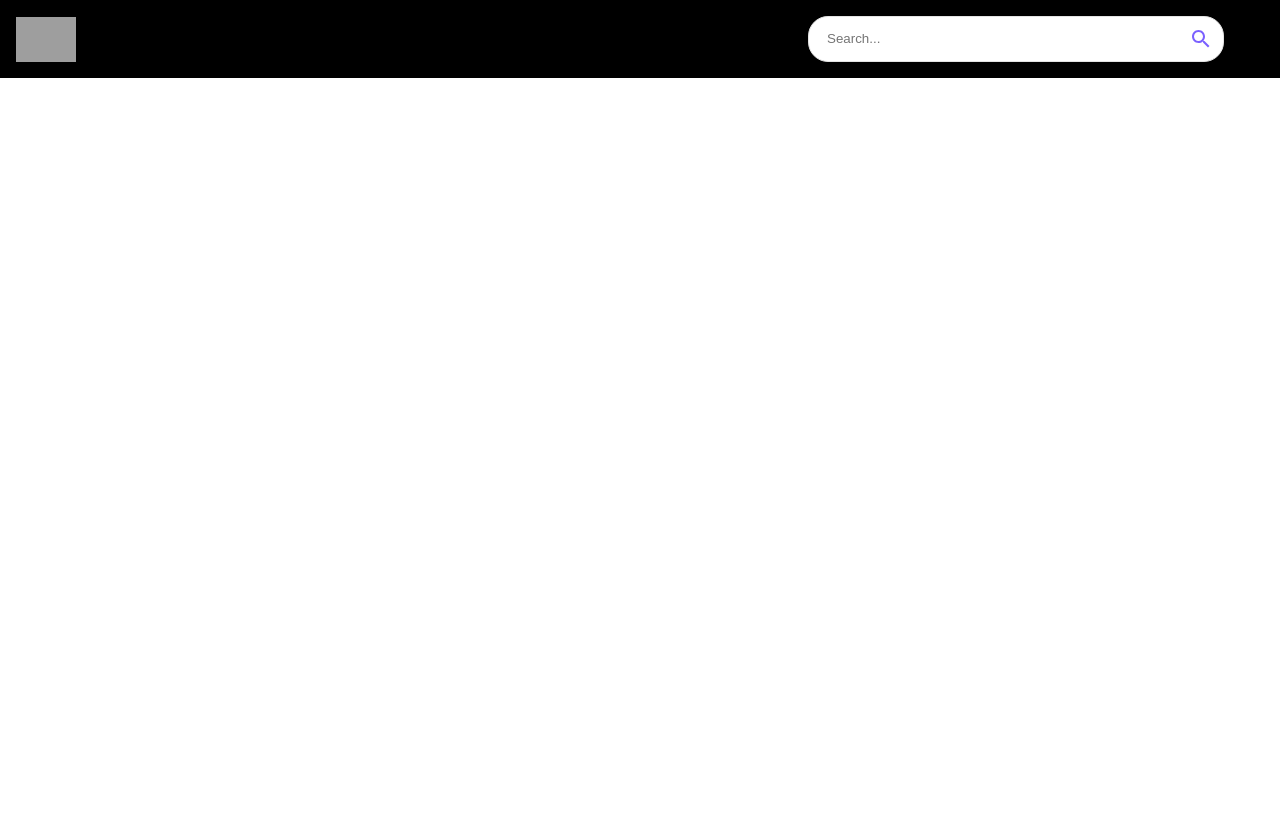
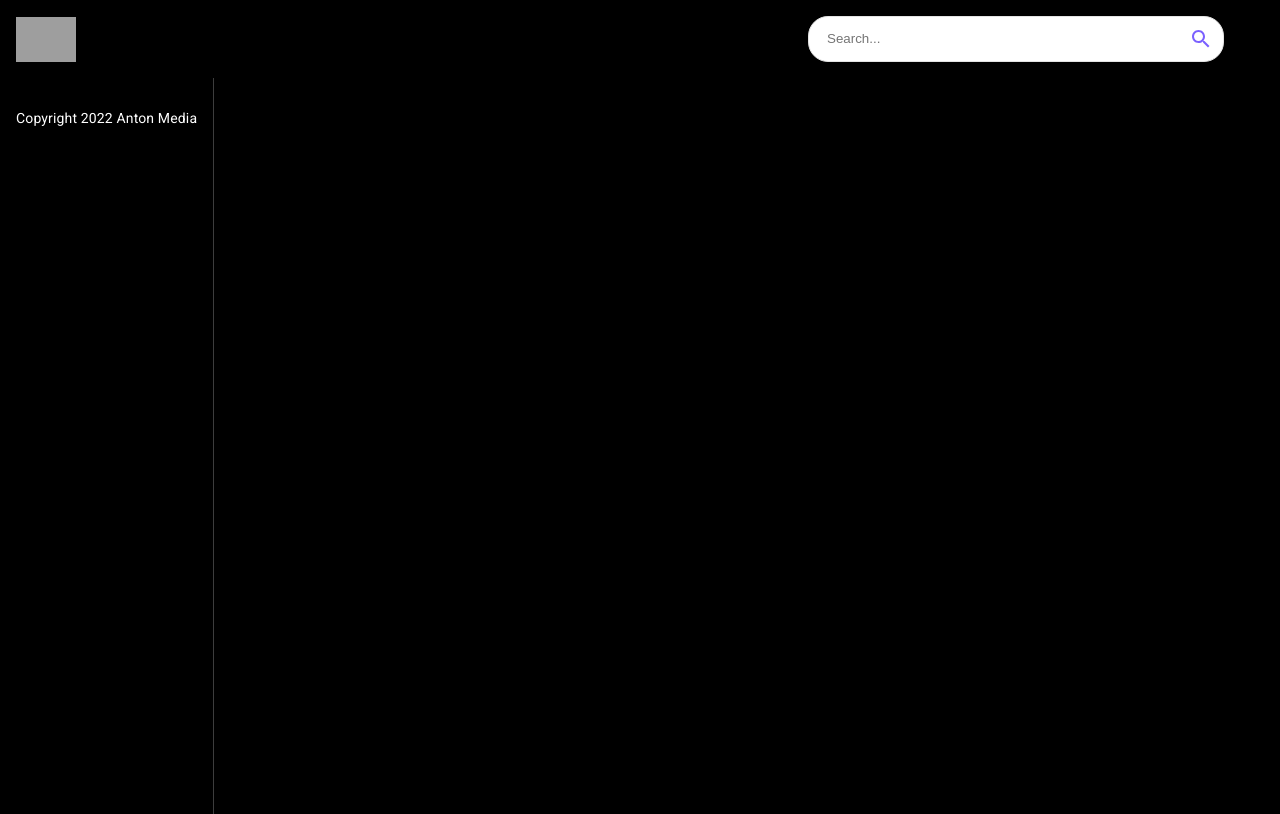
Before and after one commit to azvontsov/new-youtube, a React (Create React App) app: page / in a window 1280 px wide. Built offline with nearby package versions, Linux system fonts and the light colour scheme; grey boxes are pictures that could not be loaded.

Commit message:
adds Feed

```diff
--- a/src/components/Feed.jsx
+++ b/src/components/Feed.jsx
@@ -2,7 +2,24 @@
 import { Box, Stack, Typography } from "@mui/material";
 
 const Feed = () => (
-  <Stack sx={{ flexDirection: { sx: "column", md: "row" } }}></Stack>
+  <Stack sx={{ flexDirection: { sx: "column", md: "row" } }}>
+    <Box
+      sx={{
+        height: { sx: "auto", md: "92vh" },
+        borderRight: "1px solid #3d3d3d",
+        px: { sx: 0, md: 2 },
+      }}
+    >
+      Sidebar
+      <Typography
+        className="copyright"
+        variant="body2"
+        sx={{ mt: 1.5, color: "#fff" }}
+      >
+        Copyright 2022 Anton Media
+      </Typography>
+    </Box>
+  </Stack>
 );
 
 export default Feed;
```
